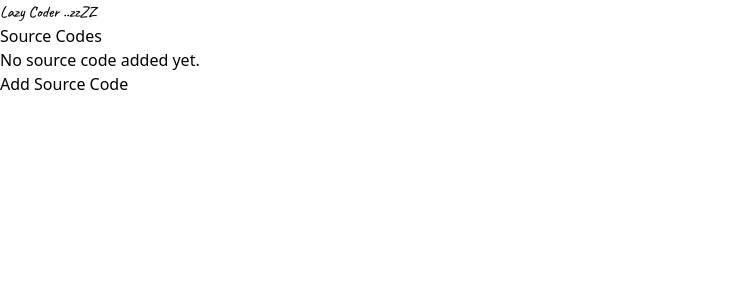
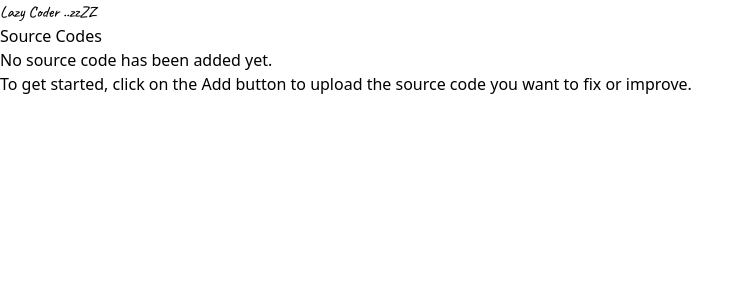
Before and after one commit to peerasak-u/lazy-coder, a Vue app: page / in a window 1280 px wide. Shown: the top 300 px of the page, without its empty margins (0-753 px from the left). Built offline with nearby package versions, Linux system fonts and the light colour scheme.

Commit message:
feat: update blank state of `SourceCode`

```diff
--- a/src/components/SourceCodeSection.vue
+++ b/src/components/SourceCodeSection.vue
@@ -1,7 +1,7 @@
 <template>
-  <div>
+  <div class="flex flex-col justify-center">
     <h2 class="text-xl font-semibold mb-4">Source Codes</h2>
-    <div v-if="sourceCodes.length > 0">
+    <div class="flex flex-col justify-center" v-if="sourceCodes.length > 0">
       <div v-for="(sourceCode, index) in sourceCodes" :key="index" class="mb-4">
         <div class="bg-gray-700 p-4 rounded-lg">
           <input
@@ -26,16 +26,28 @@
           </div>
         </div>
       </div>
+      <button
+      @click="addSourceCode"
+      class="bg-blue-600 hover:bg-blue-700 text-white py-2 px-4 rounded"
+    >
+      Add
+    </button>
     </div>
     <div v-else>
-      <p class="text-md text-gray-300 mb-4">No source code added yet.</p>
+      <p class="w-full text-md text-gray-300 text-center mb-4">
+        <p>No source code has been added yet. </p>
+        <p class="mt-4">
+          To get started, click on the <button
+      @click="addSourceCode"
+      class="bg-blue-600 hover:bg-blue-700 text-white py-2 px-4 rounded"
+    >
+      Add
+    </button>
+        button to upload the source code you want to fix or improve.
+        </p>
+      </p>
     </div>
-    <button
-      @click="addSourceCode"
-      class="bg-blue-600 hover:bg-blue-700 text-white py-2 px-4 rounded focus:outline-none focus:shadow-outline w-full"
-    >
-      Add Source Code
-    </button>
+
   </div>
 </template>
 
```
